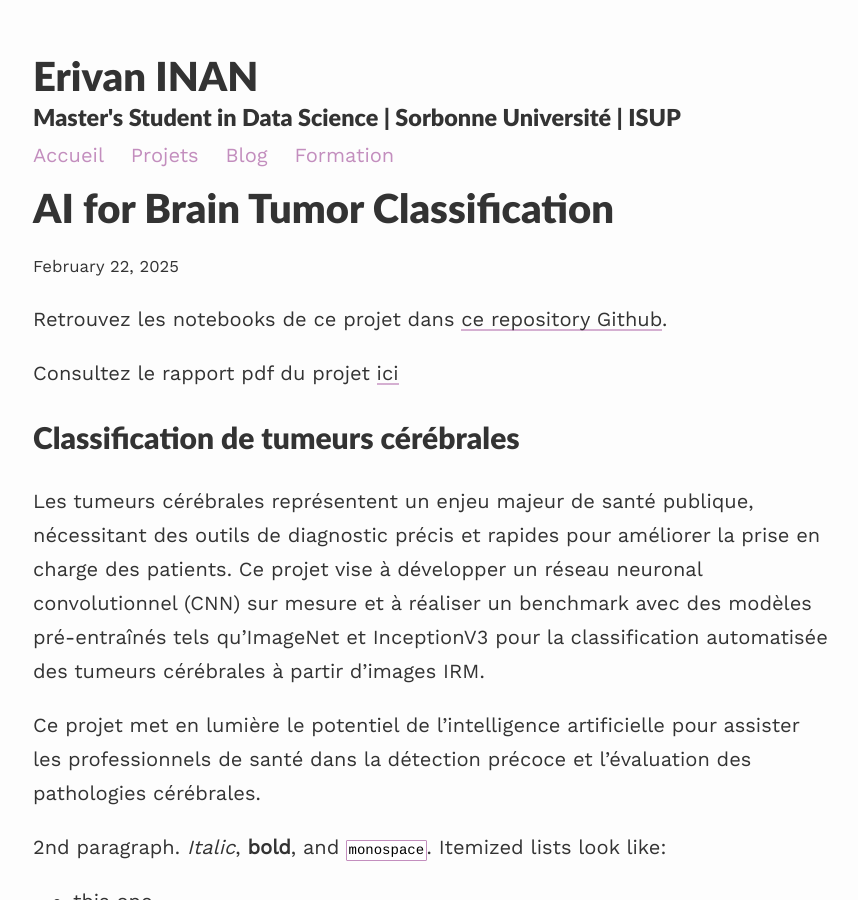
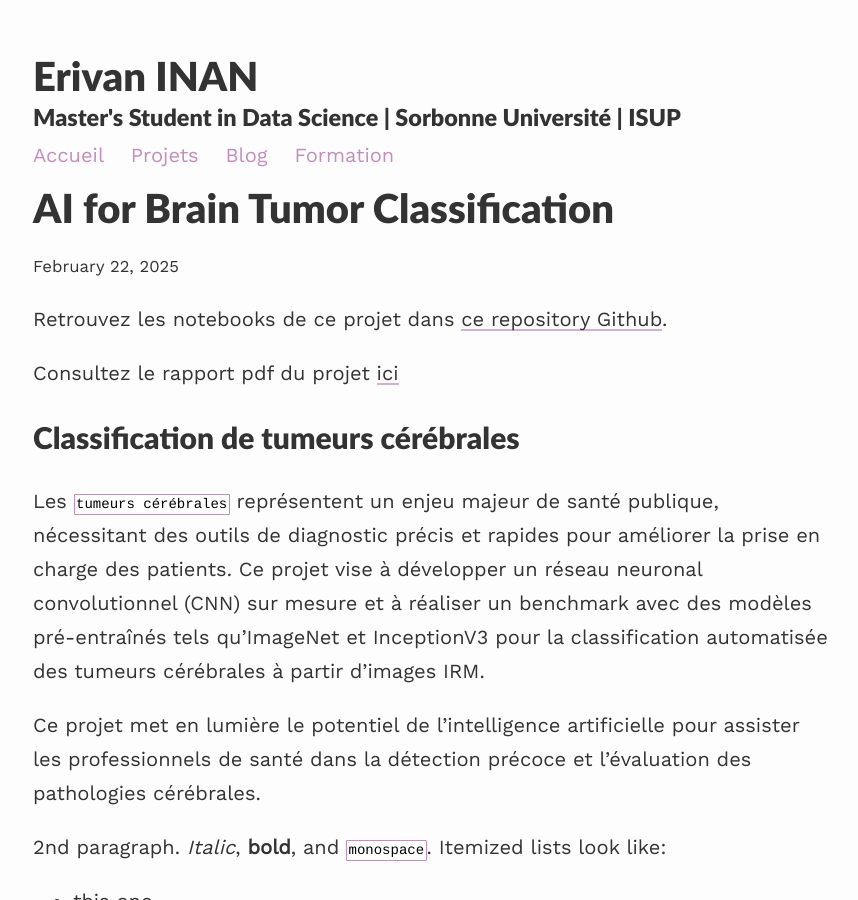
Before and after one commit to erivaninan/erivaninan.github.io, a Jekyll site: the page built from _projects/brain_tumor.md, in a window 1280 px wide and 900 px high. Shown: the whole window, without its empty margins (207-1065 px from the left). Built offline with Jekyll 4.4.1, drawn with Linux system fonts in a browser that asks for light colours; formulas are drawn with MathJax 3.

```diff
--- a/_config.yml
+++ b/_config.yml
@@ -52,8 +52,8 @@ collections:
     order:
       - NN_anomaly.md
       - brain_tumor.md
-      - store_sales.md
       - controle_qua.md
+      - stores_sales.md
       - package_dev.md
       - twitter_mbti.md
   formations:
--- a/_projects/brain_tumor.md
+++ b/_projects/brain_tumor.md
@@ -11,7 +11,7 @@ Consultez le rapport pdf du projet [ici](https://github.com/erivaninan/Brain-Tum
 Classification de tumeurs cérébrales
 ============
 
-Les tumeurs cérébrales représentent un enjeu majeur de santé publique, nécessitant des outils de diagnostic précis et rapides pour améliorer la prise en charge des patients. Ce projet vise à développer un réseau neuronal convolutionnel (CNN) sur mesure et à réaliser un benchmark avec des modèles pré-entraînés tels qu’ImageNet et InceptionV3 pour la classification automatisée des tumeurs cérébrales à partir d’images IRM.
+Les `tumeurs cérébrales` représentent un enjeu majeur de santé publique, nécessitant des outils de diagnostic précis et rapides pour améliorer la prise en charge des patients. Ce projet vise à développer un réseau neuronal convolutionnel (CNN) sur mesure et à réaliser un benchmark avec des modèles pré-entraînés tels qu’ImageNet et InceptionV3 pour la classification automatisée des tumeurs cérébrales à partir d’images IRM.
 
 Ce projet met en lumière le potentiel de l’intelligence artificielle pour assister les professionnels de santé dans la détection précoce et l’évaluation des pathologies cérébrales.
 
```
